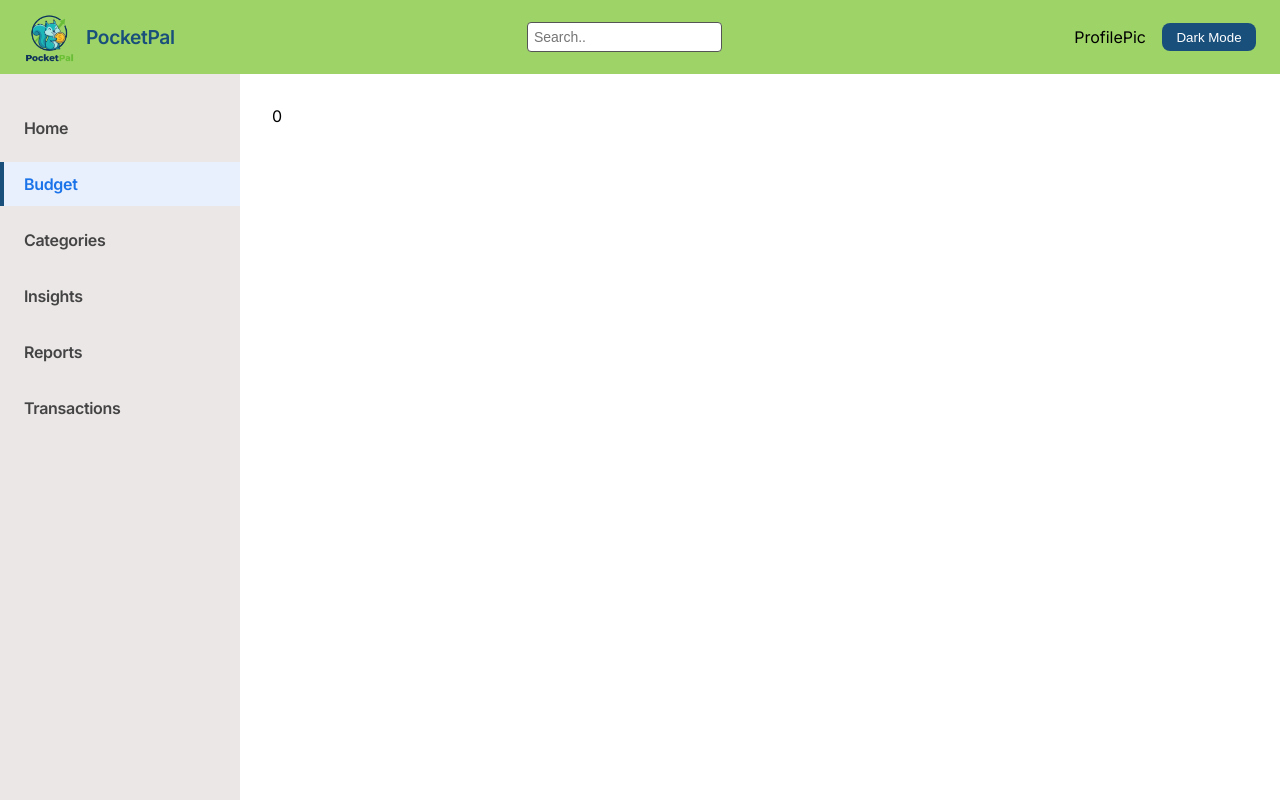
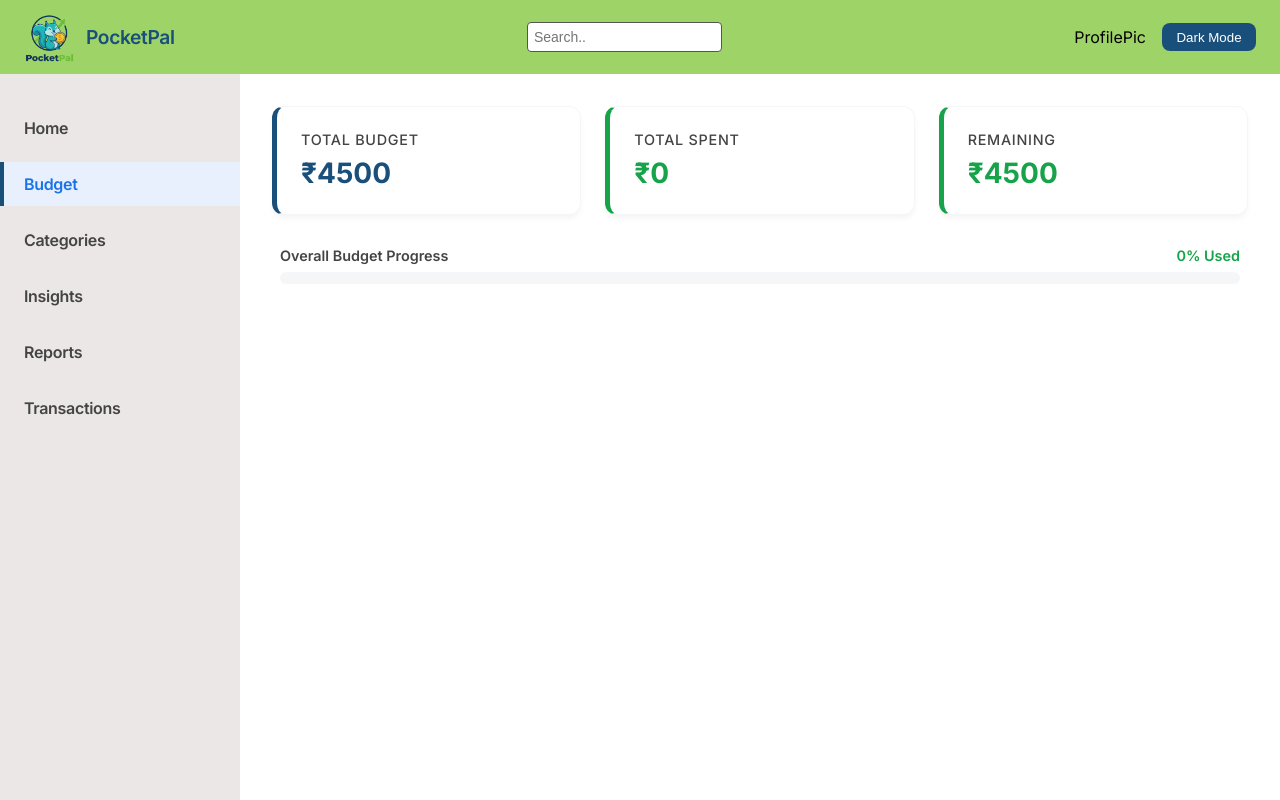
Before and after one commit to shwetakul2005/React_2.0, a React (Vite) app in the folder Personal-Finance/: page /budget in a window 1280 px wide. Built offline with nearby package versions, Linux system fonts and the light colour scheme.

Commit message:
Add Budget Header

```diff
--- a/Personal-Finance/src/hooks/useCategories.js
+++ b/Personal-Finance/src/hooks/useCategories.js
@@ -2,11 +2,11 @@ import { useFinance } from "../context/FinanceContext";
 
 export default function useCategories () {
     const {transactions, categories} = useFinance();
-
+    // let bl=0;
     const categoriesWithSpending = categories.map(category => {
 
         const categoryTransactions = transactions.filter(
-            t => t.category === category.id && t.type === 'expense'
+            t => t.category_id === category.id && t.type === 'expense'
         )
 
         const spent = categoryTransactions.reduce(
--- /dev/null
+++ b/Personal-Finance/src/pages/Budget.css
@@ -0,0 +1,185 @@
+/* =========================================
+   Summary Section Grid
+   ========================================= */
+.header-summary-sec {
+  display: grid;
+  /* Auto-fit columns: Minimum 200px wide, otherwise split space equally */
+  grid-template-columns: repeat(auto-fit, minmax(200px, 1fr));
+  gap: 1.5rem;
+  margin-bottom: 2rem;
+}
+
+/* =========================================
+   Stat Cards (Base Style)
+   ========================================= */
+/* Common style for all 3 cards */
+.header-summary-sec > div {
+  background-color: var(--background-color);
+  border: 1px solid var(--sidebar-border);
+  border-radius: 12px; /* Matches your transaction cards */
+  padding: 1.5rem;
+
+  display: flex;
+  flex-direction: column;
+  gap: 0.5rem;
+
+  /* Subtle shadow */
+  box-shadow: 0 4px 6px -1px rgba(0, 0, 0, 0.05);
+  transition: transform 0.2s ease, box-shadow 0.2s ease;
+
+  /* Colored left border for visual accent */
+  border-left-width: 5px;
+}
+
+/* Hover Effect */
+.header-summary-sec > div:hover {
+  transform: translateY(-3px);
+  box-shadow: 0 10px 15px -3px rgba(0, 0, 0, 0.1);
+}
+
+/* =========================================
+   Typography
+   ========================================= */
+.stat-label {
+  font-size: 0.9rem;
+  font-weight: 500;
+  text-transform: uppercase;
+  letter-spacing: 0.05em;
+  color: var(--sidebar-text); /* Muted gray text */
+}
+
+.stat-value {
+  font-size: 1.75rem;
+  font-weight: 700;
+  color: var(--text-color); /* Main theme text color */
+}
+
+/* =========================================
+   Specific Colors (Accents)
+   ========================================= */
+
+/* 1. Total Budget - Theme Blue/Green */
+.total-budget {
+  border-left-color: var(--nav-title-color);
+}
+.total-budget .stat-value {
+  color: var(--nav-title-color);
+}
+
+/* 2. Total Spent - Danger/Red */
+.total-spent {
+  border-left-color: #dc2626; /* Red */
+}
+/* Dark mode red adjustment (optional, or rely on variable) */
+html.dark .total-spent {
+  border-left-color: #ff6b6b;
+}
+
+/* 3. Total Remaining - Success/Green */
+.total-remaining {
+  border-left-color: #16a34a; /* Green */
+}
+html.dark .total-remaining {
+  border-left-color: #54C750;
+}
+
+/* Logic: If remaining is negative, make it red */
+.total-remaining.negative {
+    border-left-color: #dc2626;
+}
+
+/* =========================================
+   1. Colors & Status Utilities
+   ========================================= */
+:root {
+    /* Define these locally if not global, or use specific hex codes */
+    --color-safe: #16a34a;    /* Green */
+    --color-warning: #ea580c; /* Orange */
+    --color-danger: #dc2626;  /* Red */
+}
+
+/* Dark Mode Adjustments */
+html.dark {
+    --color-safe: #54C750;
+    --color-warning: #fb923c;
+    --color-danger: #ff6b6b;
+}
+
+/* =========================================
+   2. Card Specifics (Borders & Text)
+   ========================================= */
+/* NEUTRAL (Budget) */
+.summary-card.neutral {
+    border-left-color: var(--nav-title-color); /* Theme Blue/Green */
+}
+.summary-card.neutral .stat-value {
+    color: var(--nav-title-color);
+}
+
+/* SAFE (Green) */
+.summary-card.status-safe {
+    border-left-color: var(--color-safe);
+}
+.summary-card.status-safe .stat-value {
+    color: var(--color-safe);
+}
+
+/* WARNING (Orange) */
+.summary-card.status-warning {
+    border-left-color: var(--color-warning);
+}
+.summary-card.status-warning .stat-value {
+    color: var(--color-warning);
+}
+
+/* DANGER (Red) */
+.summary-card.status-danger {
+    border-left-color: var(--color-danger);
+}
+.summary-card.status-danger .stat-value {
+    color: var(--color-danger);
+}
+
+/* =========================================
+   3. Progress Bar Styling
+   ========================================= */
+.progress-section {
+    margin-top: 1rem;
+    margin-bottom: 2rem;
+    padding: 0 0.5rem; /* Align visually with cards */
+}
+
+.progress-labels {
+    display: flex;
+    justify-content: space-between;
+    margin-bottom: 0.5rem;
+    font-size: 0.9rem;
+    font-weight: 600;
+    color: var(--sidebar-text);
+}
+
+/* The Grey Track */
+.progress-track {
+    width: 100%;
+    height: 12px;
+    background-color: var(--sidebar-border); /* Light grey track */
+    border-radius: 20px;
+    overflow: hidden; /* Ensures the fill doesn't spill out */
+}
+
+/* The Colored Fill */
+.progress-fill {
+    height: 100%;
+    border-radius: 20px;
+    transition: width 0.5s cubic-bezier(0.4, 0, 0.2, 1); /* Smooth animation */
+}
+
+/* Map fill colors to the status classes */
+.progress-fill.status-safe { background-color: var(--color-safe); }
+.progress-fill.status-warning { background-color: var(--color-warning); }
+.progress-fill.status-danger { background-color: var(--color-danger); }
+
+/* Text colors for the percentage label */
+span.status-safe { color: var(--color-safe); }
+span.status-warning { color: var(--color-warning); }
+span.status-danger { color: var(--color-danger); }
--- a/Personal-Finance/src/pages/Budget.jsx
+++ b/Personal-Finance/src/pages/Budget.jsx
@@ -1,21 +1,76 @@
 // Products.js
 import { useNavigate } from 'react-router-dom';
 import useCategories from '../hooks/useCategories';
+import { useFinance } from '../context/FinanceContext';
+import './Budget.css'
 
 const Budget = () => {
    const navigate = useNavigate();
    const {totalSpent} = useCategories();
-   return (
-      <div>
-        {/* <h1>Budget here</h1>   */}
+   const {categories} = useFinance();
+   const totalBudget = categories.reduce((sum, category) => sum + category.budgetLimit, 0);
+
+   // Inside your Component (e.g., Budget.js or Dashboard.js)
+
+   // 1. Calculate the percentage (Guard against dividing by zero)
+   const percentUsed = totalBudget > 0
+      ? Math.min(100, Math.round((totalSpent / totalBudget) * 100))
+      : 0;
+
+   // 2. Determine Color Status based on your rules
+   let statusClass = "status-safe"; // Default Green (< 70%)
+   if (percentUsed > 90) {
+      statusClass = "status-danger"; // Red (> 90%)
+   } else if (percentUsed > 70) {
+      statusClass = "status-warning"; // Orange (70-90%)
+   }
+
+   // 3. Determine Remaining Balance Status
+   const remaining = totalBudget - totalSpent;
+   const remainingClass = remaining < 0 ? "status-danger" : "status-safe";
+
+return (
+    <div className="budget-summary-wrapper">
+
+        {/* --- The Three Cards --- */}
         <div className='header-summary-sec'>
-         <div className='total-budget'></div>
-         <div className='total-spent'>{totalSpent}</div>
-         <div className='total-remaining'></div>
+
+            {/* Total Budget (Neutral) */}
+            <div className='summary-card neutral'>
+                <span className="stat-label">Total Budget</span>
+                <span className="stat-value">₹{totalBudget}</span>
+            </div>
+
+            {/* Total Spent (Dynamic Color) */}
+            <div className={`summary-card ${statusClass}`}>
+                <span className="stat-label">Total Spent</span>
+                <span className="stat-value">₹{totalSpent}</span>
+            </div>
+
+            {/* Remaining (Green/Red) */}
+            <div className={`summary-card ${remainingClass}`}>
+                <span className="stat-label">Remaining</span>
+                <span className="stat-value">₹{remaining}</span>
+            </div>
         </div>
 
-      </div>
-   );
+        {/* --- Progress Bar Section --- */}
+        <div className="progress-section">
+            <div className="progress-labels">
+                <span>Overall Budget Progress</span>
+                <span className={statusClass}>{percentUsed}% Used</span>
+            </div>
+
+            <div className="progress-track">
+                <div
+                    className={`progress-fill ${statusClass}`}
+                    style={{ width: `${percentUsed}%` }}
+                ></div>
+            </div>
+        </div>
+
+    </div>
+);
 };
 
 export default Budget;
```
